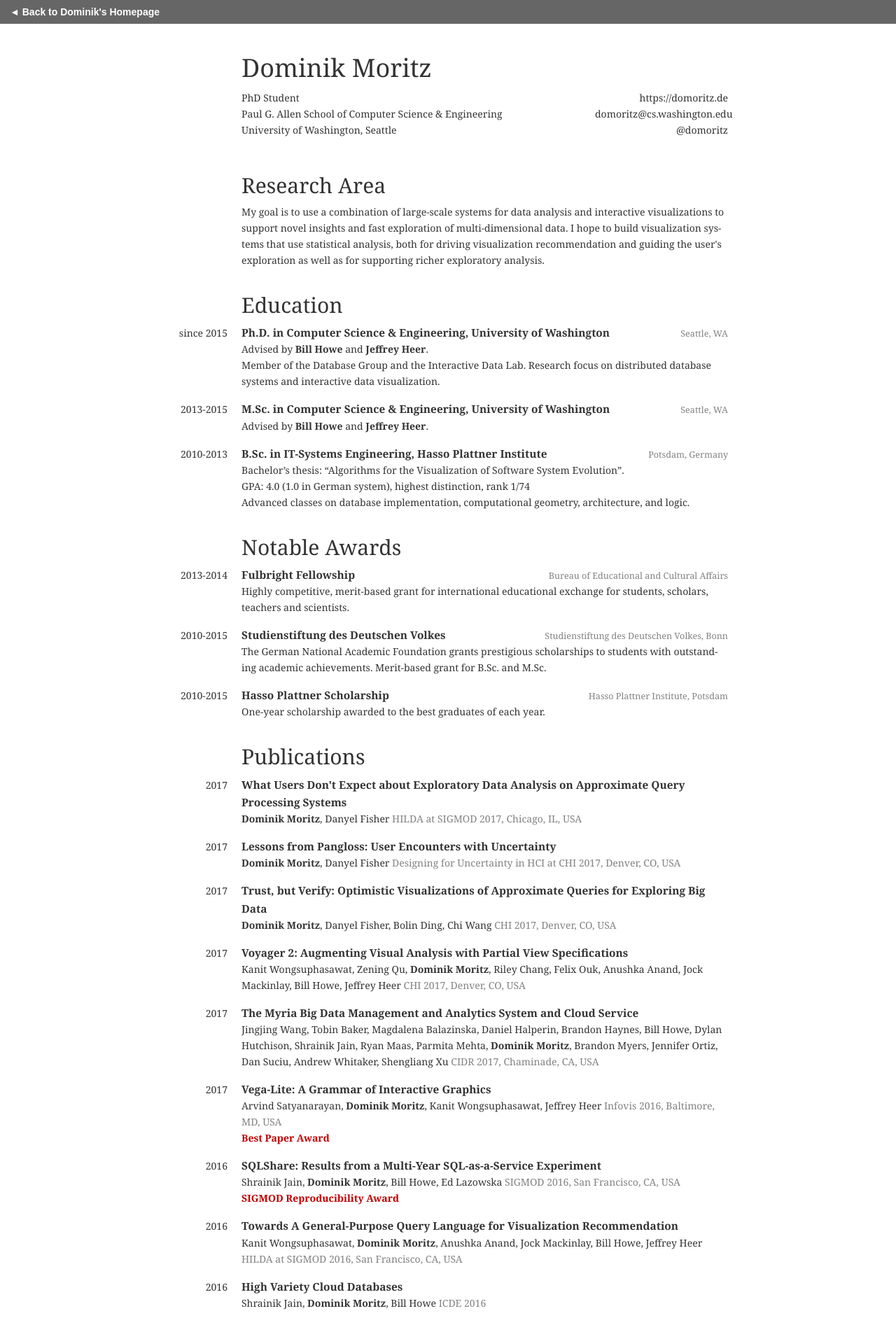
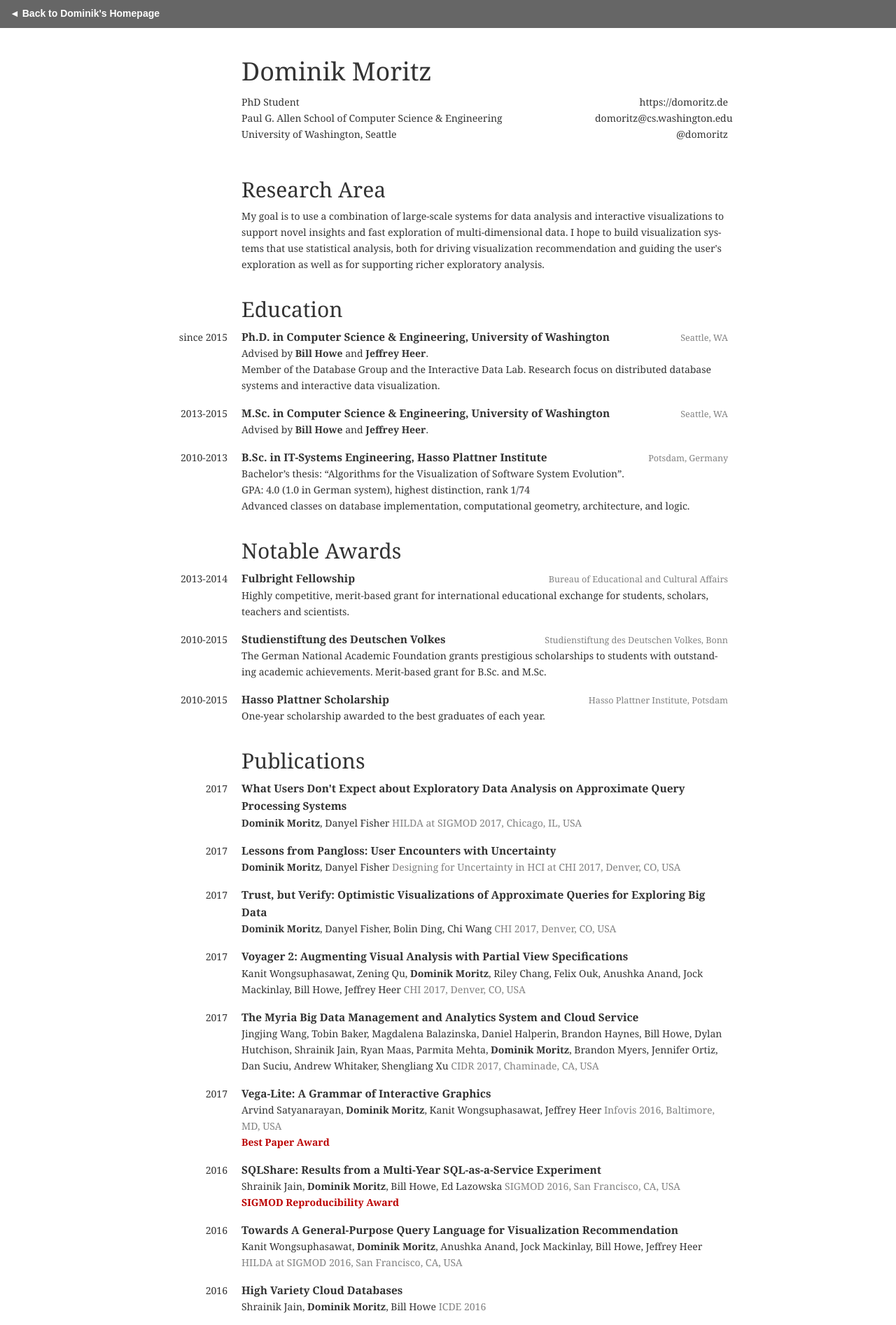
Before and after one commit to domoritz/domoritz.github.io, a Jekyll site: the page built from cv.html, in a window 1280 px wide. Shown: the top 1893 px of the page at 70% size. Built offline with Jekyll 4.4.1, drawn with Linux system fonts in a browser that asks for light colours.

Commit message:
Fix CV header

```diff
--- a/cv.html
+++ b/cv.html
@@ -129,8 +129,7 @@ title: Dominik Moritz - CV
       .back {
         font-family: sans-serif;
         min-width: 480px;  /* same as container */
-        width: 100%;
-        padding: 0.4em 1em;
+        padding: 0.6em 1em;
         background-color: #666;
         color: #fff;
       }
```
